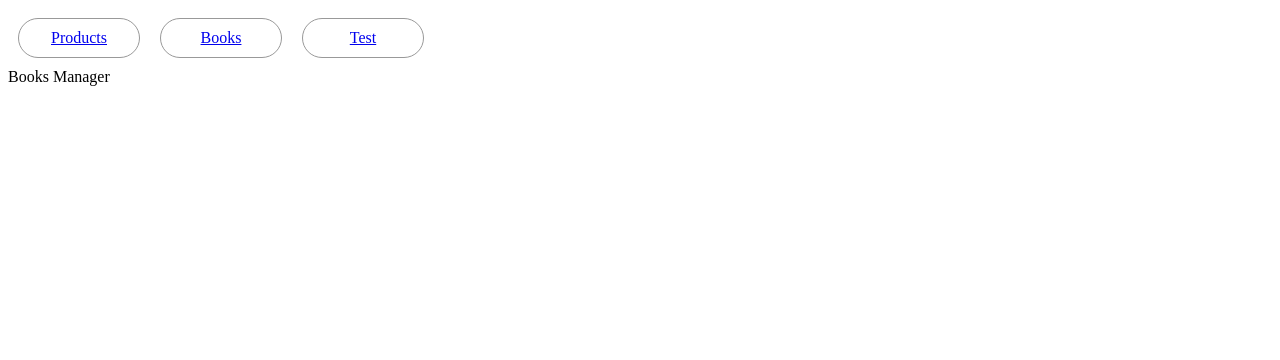
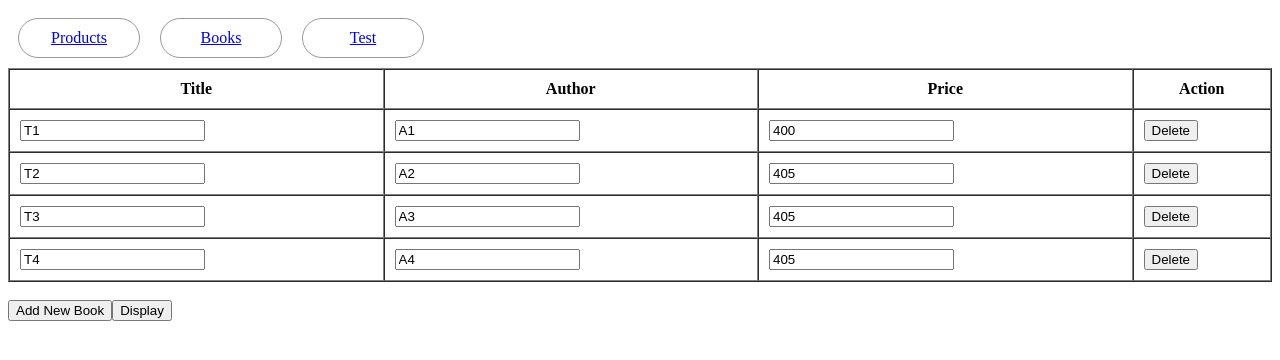
Before and after one commit to dileepguptha31/angular-trainingupdated, an Angular app: page /books in a window 1280 px wide. Shown: the top 360 px of the page. Built offline with nearby package versions, Linux system fonts and the light colour scheme.

Commit message:
1 file modified, 1 added

```diff
--- /dev/null
+++ b/src/app/books/books-manager.component.html
@@ -0,0 +1,34 @@
+<table style="width:100%" border="1" cellpadding="10" cellspacing="0">
+  <tr>
+    <th>Title</th>
+    <th>Author</th>
+    <th>Price</th>
+    <th>Action</th>
+  </tr>
+
+  <tr *ngFor="let book of books">
+    <td>
+      <input type="text" [(ngModel)]="book.title" />
+    </td>
+
+    <td>
+      <input type="text" [(ngModel)]="book.author" />
+    </td>
+
+    <td>
+      <input type="text" [(ngModel)]="book.price" />
+    </td>
+
+    <td><button (click)="deleteBook(book)">Delete</button></td>
+  </tr>
+</table>
+<br />
+<button (click)="addNewBook()">Add New Book</button>
+<button (click)="display()">Display</button>
+
+<br />
+<br />
+
+<div>
+  {{ data }}
+</div>
--- a/src/app/books/books-manager.component.ts
+++ b/src/app/books/books-manager.component.ts
@@ -2,7 +2,29 @@ import { Component } from '@angular/core';
 
 @Component({
   selector: 'books-manager',
-  template: 'Books Manager',
+  templateUrl: 'books-manager.component.html',
   styles: [''],
 })
-export class BooksManagementComponent {}
+export class BooksManagementComponent {
+  public data = '';
+
+  // Instance Data Member
+  public books = [
+    { title: 'T1', author: 'A1', price: 400 },
+    { title: 'T2', author: 'A2', price: 405 },
+    { title: 'T3', author: 'A3', price: 405 },
+    { title: 'T4', author: 'A4', price: 405 },
+  ];
+
+  public deleteBook(book: any) {
+    this.books.splice(this.books.indexOf(book), 1);
+  }
+
+  public addNewBook() {
+    this.books.push({ title: '', author: '', price: 0 });
+  }
+
+  public display() {
+    this.data = JSON.stringify(this.books);
+  }
+}
```
